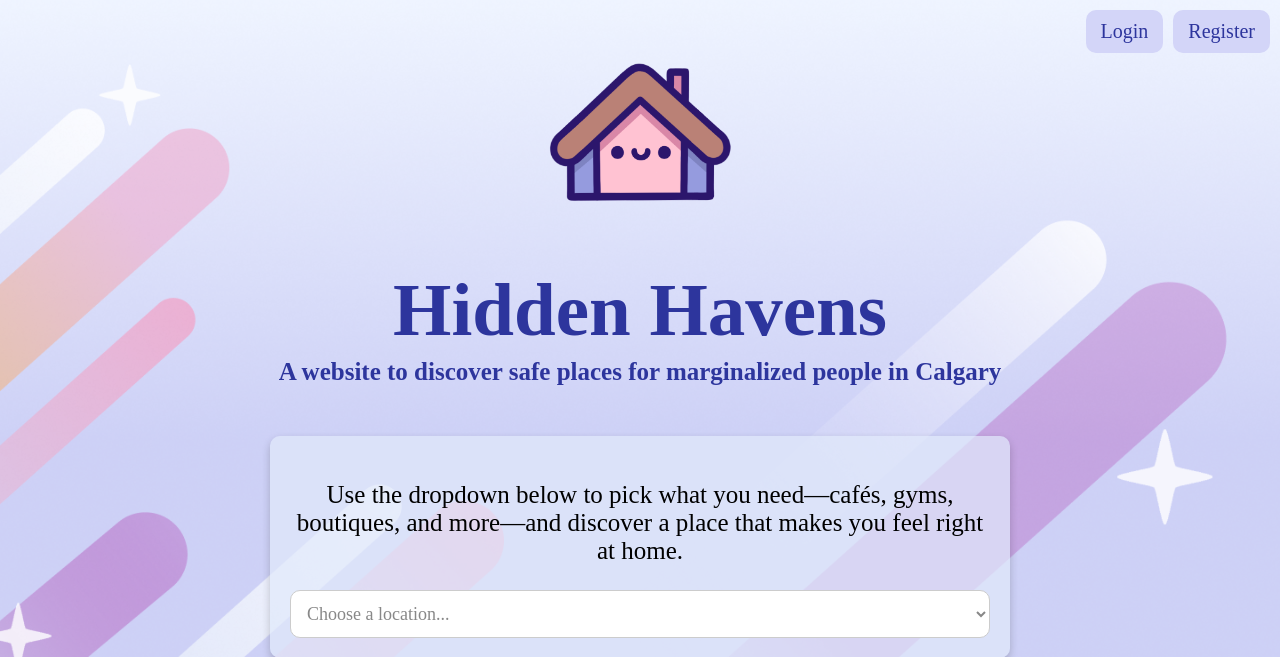
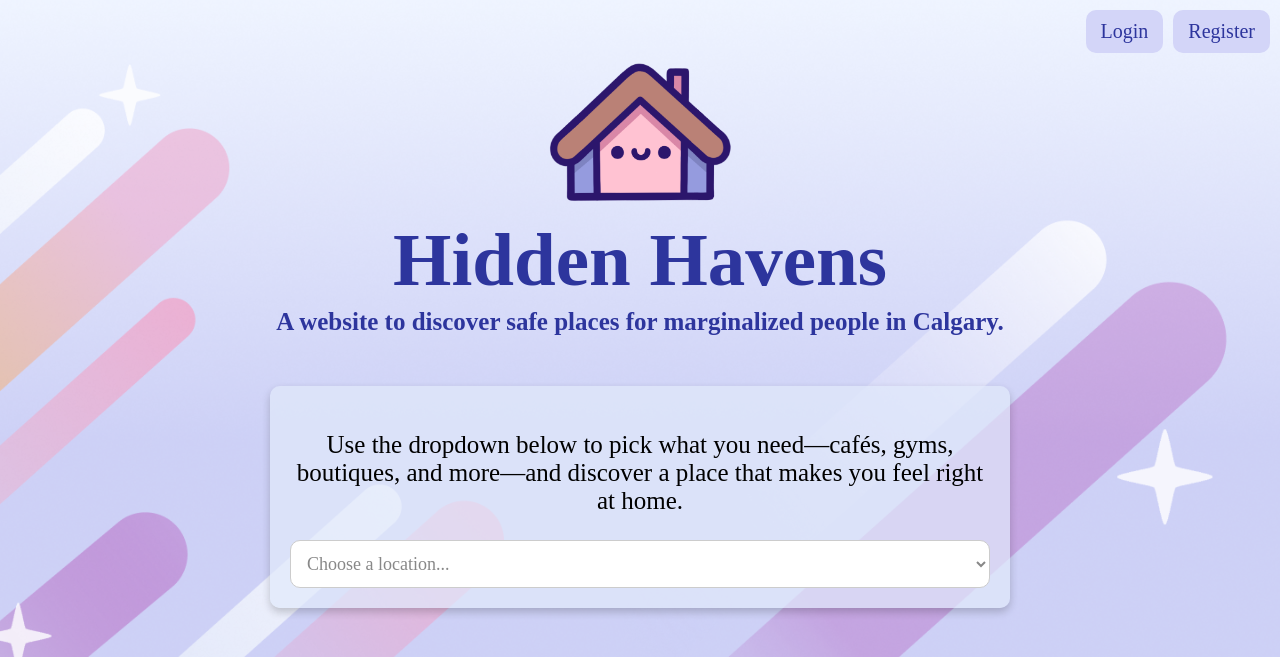
Before and after one commit to ashbrooke8/SlayTheChange, a PHP site: page / in a window 1280 px wide. Shown: the top 657 px of the page. Run offline with PHP 8.4, Linux system fonts and the light colour scheme; some web fonts are replaced.

Commit message:
fixed spacing lol

```diff
--- a/css/index.css
+++ b/css/index.css
@@ -12,6 +12,7 @@ h1 {
   font-size: 75px;
   color: #2d359d;
   margin-bottom: 5px;
+  margin-top: 0px;
 }
 
 h3 {
--- a/index.html
+++ b/index.html
@@ -38,7 +38,7 @@
       <h1>Hidden Havens</h1>
     </div>
     <div>
-      <h3>A website to discover safe places for marginalized people in Calgary</h3>
+      <h3>A website to discover safe places for marginalized people in Calgary.</h3>
     </div>
     <div class="content-box">
       <p>
```
